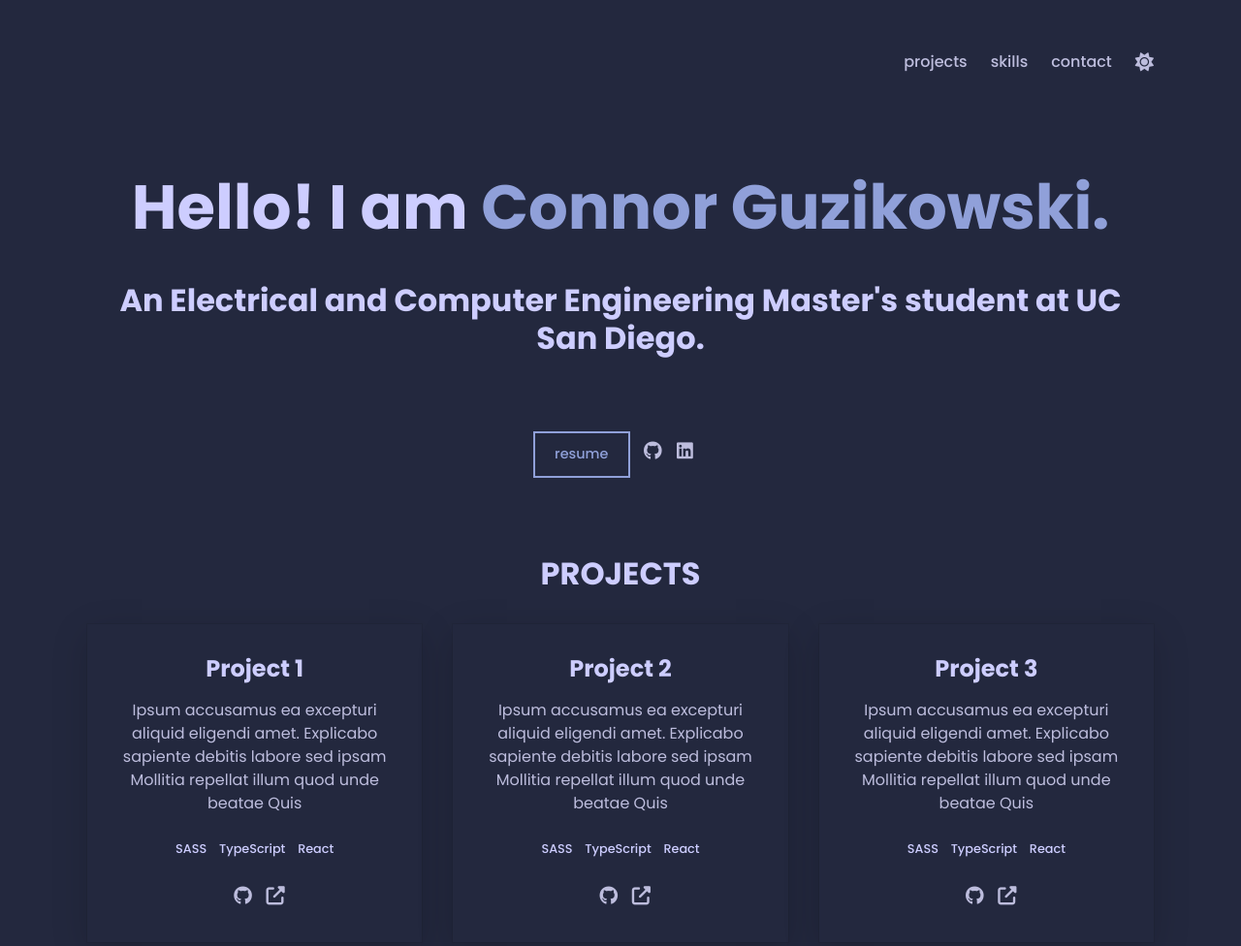
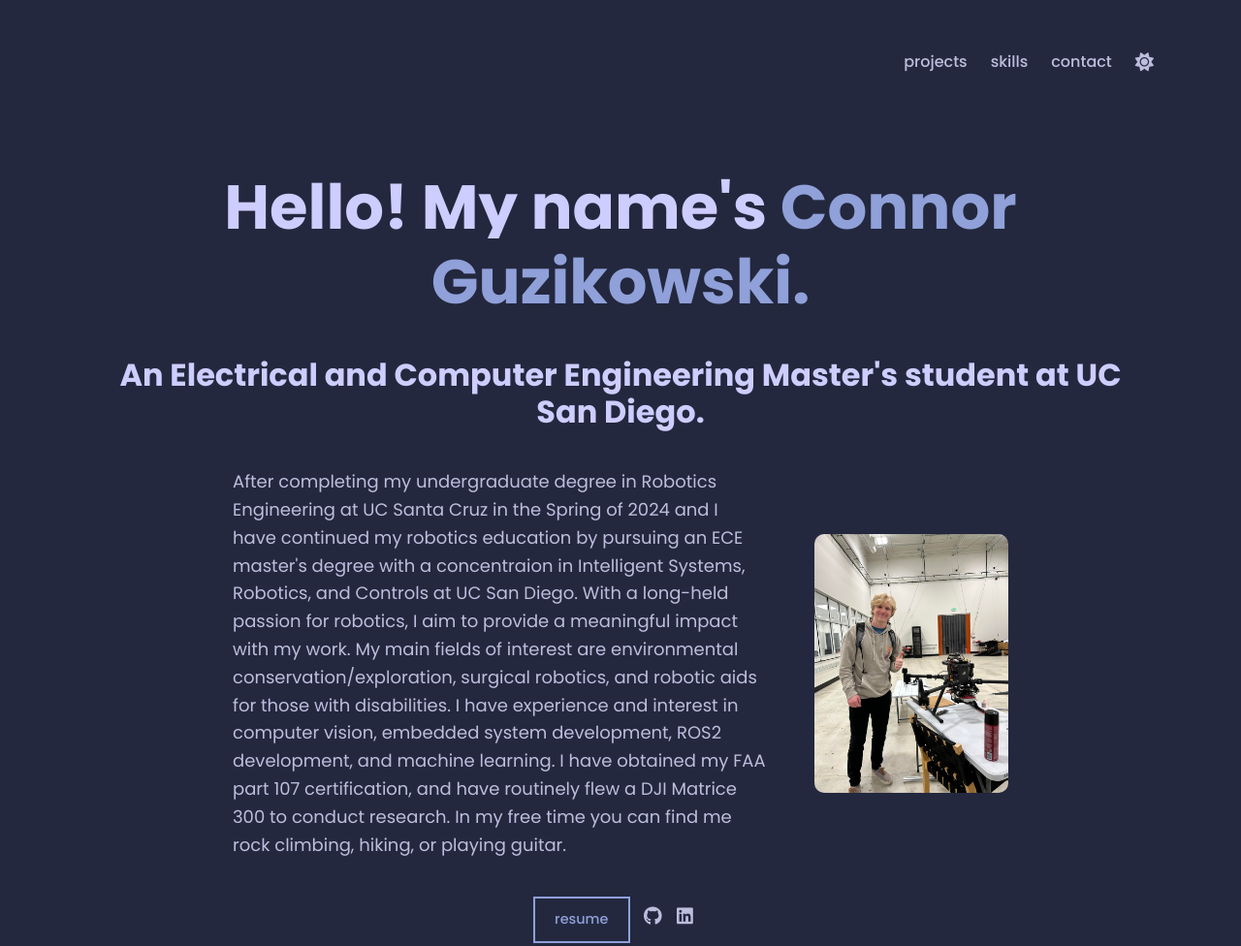
Before and after one commit to connorguzi/connorguzi.github.io, a plain HTML site: page index.html in a window 1280 px wide. Shown: the top 976 px of the page at 97% size. Drawn offline with Linux system fonts and the light colour scheme.

Commit message:
Finished about and added resume link

```diff
--- a/index.html
+++ b/index.html
@@ -18,6 +18,7 @@
     <title>Connor Guzikowski</title>
     <style>
       h2 {text-align: center;}
+      h1 {text-align: center;}
     </style>
   </head>
   <body class="dark" id="top">
@@ -55,14 +56,24 @@
     <main>
       <!-- About -->
       <div class="about center">
-        <h1>Hello! I am <span class="about__name">Connor Guzikowski.</span></h1>
+        <h1>Hello! My name's <span class="about__name">Connor Guzikowski.</span></h1>
         <h2 class="about__role">An Electrical and Computer Engineering Master's student at UC San Diego.</h2>
-        <p class="about__desc">
+        <div class="about__desc" >
 
-        </p>
+          <div class="text" style= "flex: 1; max-width: 1200px; line-height: 1.6;">
+            After completing my undergraduate degree in Robotics Engineering at UC Santa Cruz in the Spring of 2024 and I have continued my robotics education by
+            pursuing an ECE master's degree with a concentraion in Intelligent Systems, Robotics, and Controls at UC San Diego. With a long-held passion for
+            robotics, I aim to provide a meaningful impact with my work. My main fields of interest are environmental conservation/exploration, surgical robotics, and robotic aids
+            for those with disabilities. I have experience and interest in computer vision, embedded system development, ROS2 development, and machine learning. I have obtained my FAA part 107 certification,
+            and have routinely flew a DJI Matrice 300 to conduct research. In my free time you can find me rock climbing, hiking, or playing guitar.
+          </div>
+          <div class="img" style="flex: 0 0 200px;">
+            <img src="drone_and_me.jpg" alt="drone and me" style="float: left; width: 100%; max-width: 10000px; height: auto; border-radius: 10px">
+          </div>
+        </div>
 
         <div class="about__contact center">
-          <a href="https://example.com">
+          <a href="https://github.com/connorguzi/connorguzi.github.io/blob/main/Resume_ConnorGuzikowski.pdf">
             <span class="btn btn--outline">Resume</span>
           </a>
 
--- a/styles.css
+++ b/styles.css
@@ -92,11 +92,28 @@ button {
   cursor: pointer;
 }
 
-@media (max-width: 900px) {
+@media (max-width: 1200px) {
   h1 {
     font-size: 2.6rem;
   }
 }
+
+.about__desc{
+  display: flex;
+  align-items: center;
+  grid-template-columns: 1fr 1fr 1fr;
+  column-gap: 50px;
+ }
+.text {
+  font-size: 18px;
+  width: 900px;
+}
+ /* img {
+   max-width:100%;
+   max-height:100%;
+   float: right;
+ } */
+
 
 /*===================
   buttons and links
@@ -265,7 +282,7 @@ main {
 
 .about__desc {
   font-size: 1rem;
-  max-width: 600px;
+  max-width: 800px;
 }
 
 .about__desc,
```
Also changed, not shown: drone_and_me.jpg (added), 1 other file.
